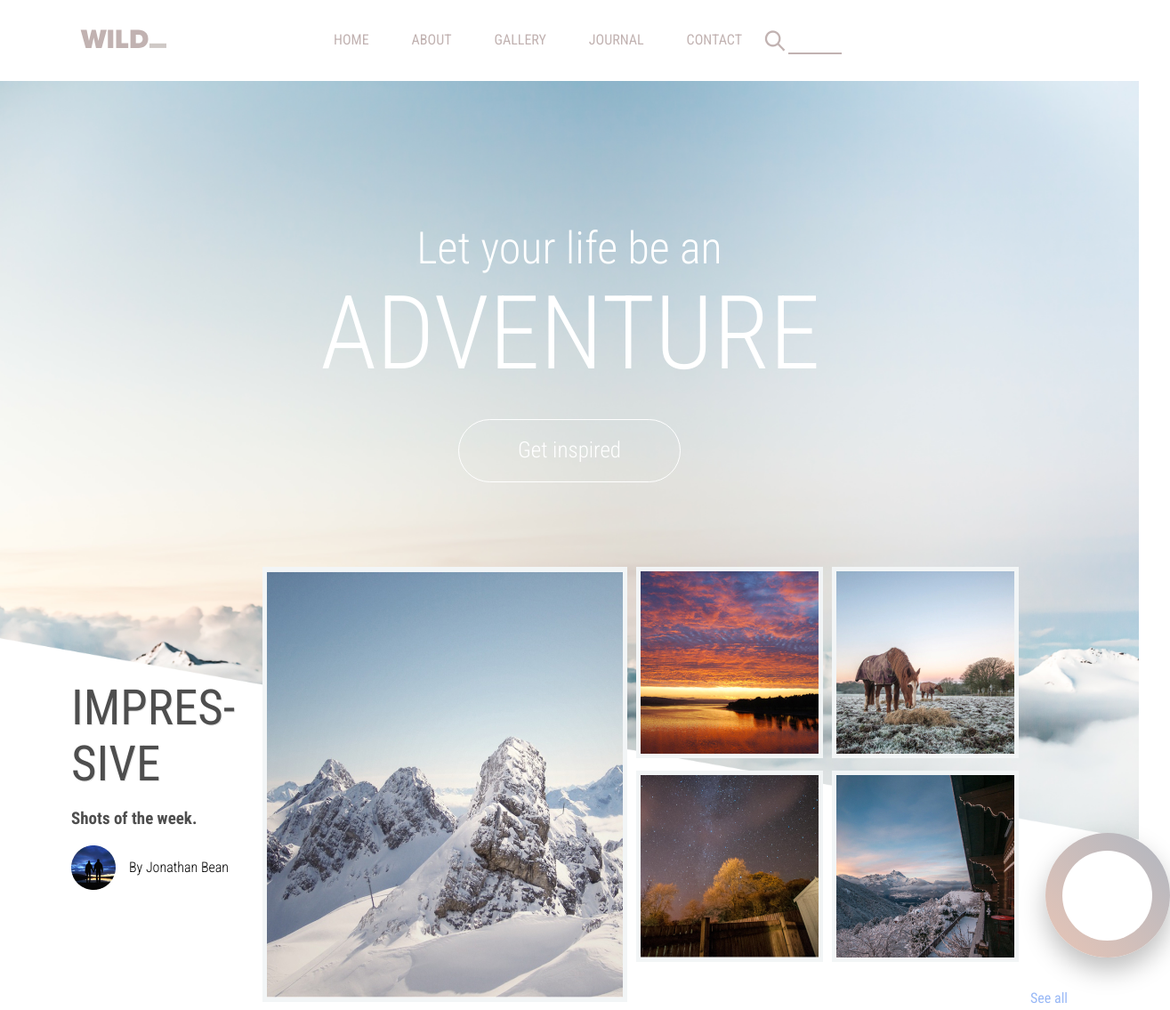
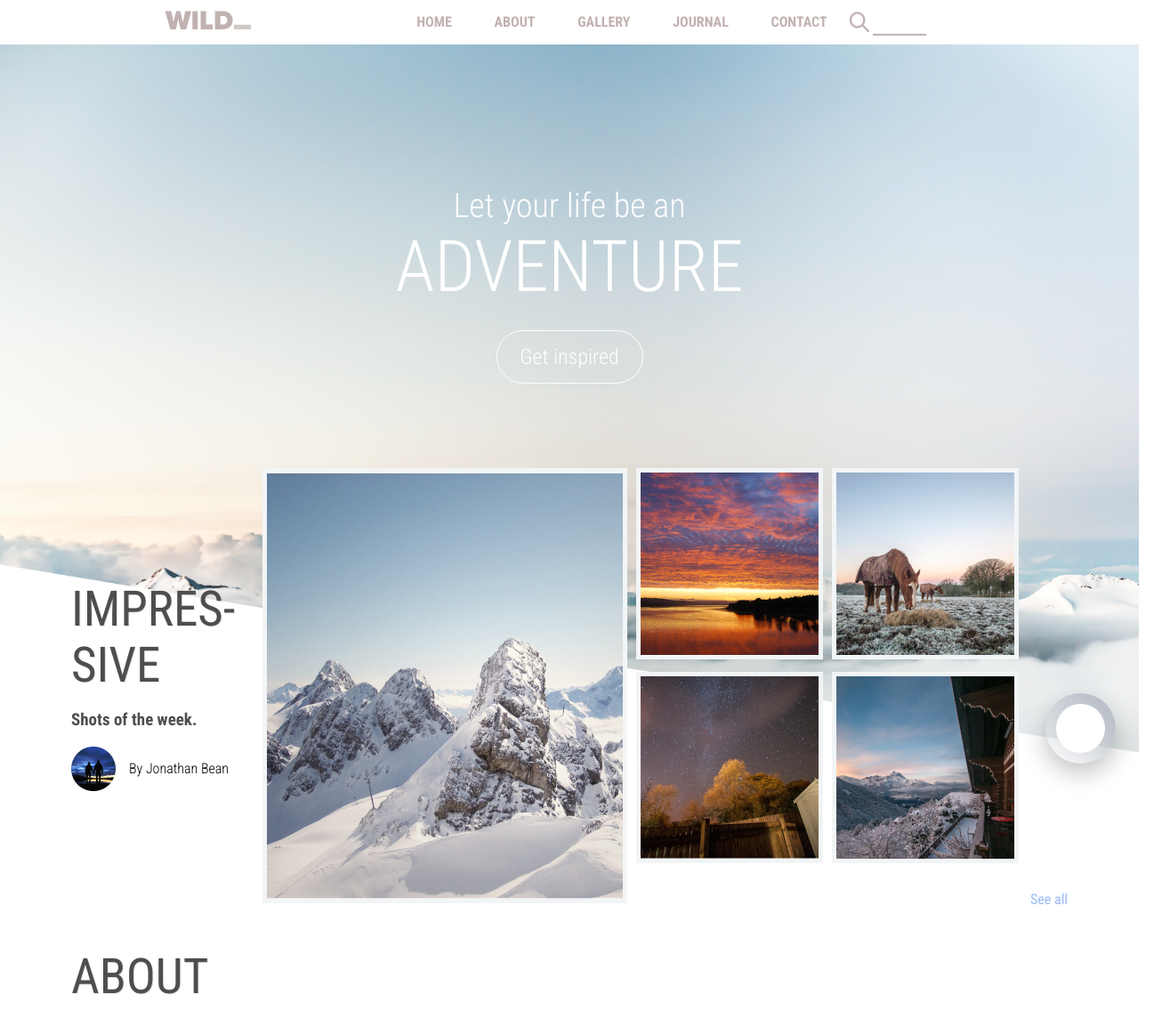
Before and after one commit to katyakaterina/Wild-Adventure, a website: page index.html in a window 1280 px wide. Shown: the top 1135 px of the page at 89% size, 1315 px wide, since content can reach past the window. Drawn offline with nearby package versions, Linux system fonts and the light colour scheme; files that its build step writes are made by us from their sources.

Commit message:
Изменила меню(высоту уменьшила, добавила область вокруг ссылок)

```diff
--- a/src/style/header/header.scss
+++ b/src/style/header/header.scss
@@ -1,6 +1,6 @@
 header{
     width: 1200px;
-    height: 91px;
+    height: 50px;
     margin: 0 auto;
 }
 .menu{
@@ -8,12 +8,12 @@ header{
 
     &__list{
         width: 970px;
-        height: 91px;
+        height: 50px;
         background-color: #ffff;
         display: flex;
         justify-content: space-around;
         align-items: center;
-        margin: 0;
+        margin: 0 auto;
         // padding: 0;
     }
     &__logo{
@@ -26,6 +26,7 @@ header{
         text-transform: uppercase;
         color: $menuLink;
         padding: 10px;
+        font-weight: 700;
     }
 
 }
@@ -65,6 +66,7 @@ header{
         height: 30px;
         top: 0;
         left: -30px;
+        outline: none;
         cursor: pointer;
     }
 
--- a/src/style/main-content/cover.scss
+++ b/src/style/main-content/cover.scss
@@ -23,7 +23,7 @@
     &__title{
         order: 2;
         width: 560px;
-        font-size: 115px;
+        font-size: 80px;
         margin: 0;
         font-weight: 300;
         color: $white;
@@ -33,7 +33,7 @@
 
     &__subtitle{
         width: 365px;
-        font-size: 50px;
+        font-size: 38px;
         font-weight: 300;
         color: $white;
         margin: 0 auto;
@@ -44,17 +44,18 @@
         align-self: center;
         border: 1px solid $white;
         background: transparent;
-        width: 250px;
-        height: 71px;
+        width: 165px;
+        height: 60px;
         border-radius: 40px;
         color: $white;
-        font-size: 25px;
+        font-size: 24px;
+        line-height: 1;
         font-weight: 300;
-        margin-top: 30px;
+        margin-top: 25px;
         outline: none;
     }
     &__btn:hover{
-        box-shadow: 1px 1px rgba(0,0,0,0.22);
+        box-shadow: 1px 4px 20px rgba(0,0,0,0.1);
     }
 
     &__promo{
@@ -97,29 +98,30 @@
 
 .circle{
     position: relative;
-    top: -30px;
+    top: -85px;
     left: 245px;
     &__inner{
         position: absolute;
         content: "";
-        top: -125px;
+        top: -115px;
         left: 0;
         // border: 1px solid transparent;
-        background: linear-gradient(45deg, #E8C5B6, #B0B6C0);
-        box-shadow: 0 14px 28px rgba(0,0,0,0.25), 0 0px 0px rgba(0,0,0,0.22);
-        width: 140px;
-        height: 140px;
+        background: linear-gradient(45deg, transparent, #B0B6C0);
+        box-shadow: 0 10px 28px rgba(0,0,0,0.25), 0 0px 0px rgba(0,0,0,0.22);
+        width: 79px;
+        height: 79px;
         border-radius: 50%;
     }
     &__circle{
         position: absolute;
         content: "";
-        top: 20px;
-        left: 19px;
-        border: 1px solid rgba(255, 255, 255, 0);
+        top: 12px;
+        left: 12px;
+        // border: 1px solid rgba(255, 255, 255, 0);
+        border: none;
         background-color: rgba(255, 255, 255, 1);
-        width: 99px;
-        height: 99px;
+        width: 55px;
+        height: 55px;
         border-radius: 50%;
         }
 }
```
